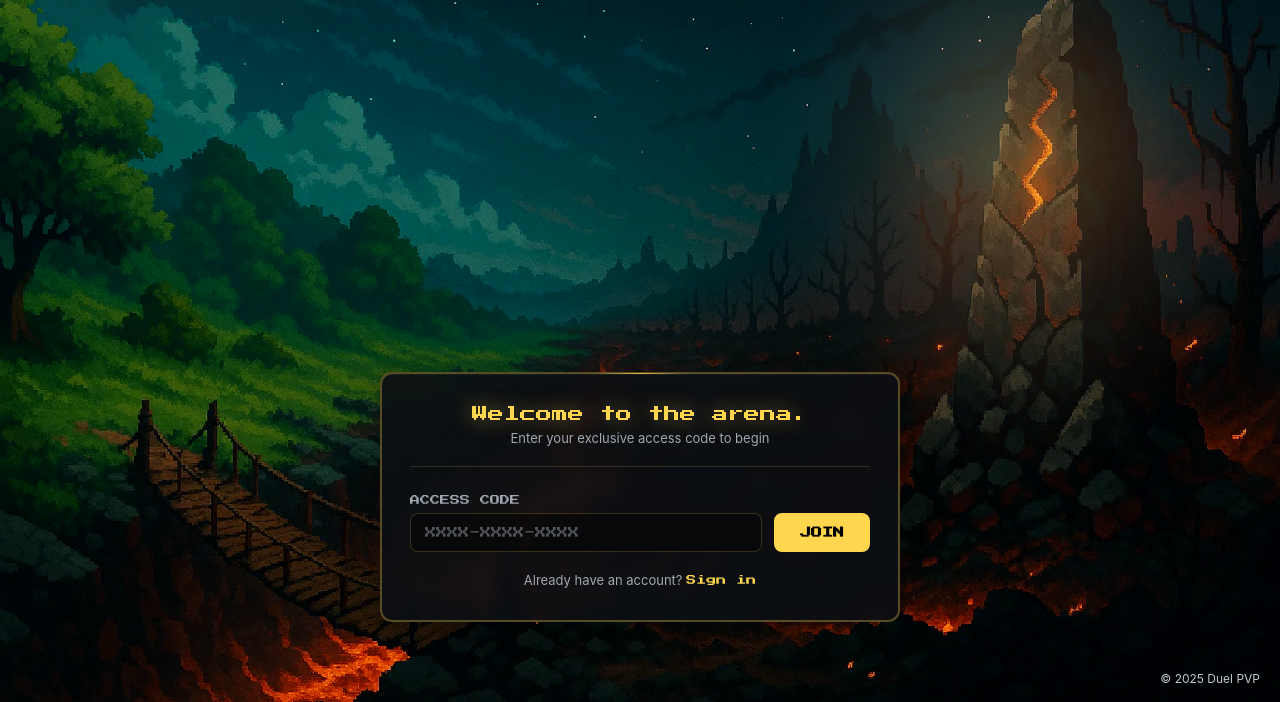
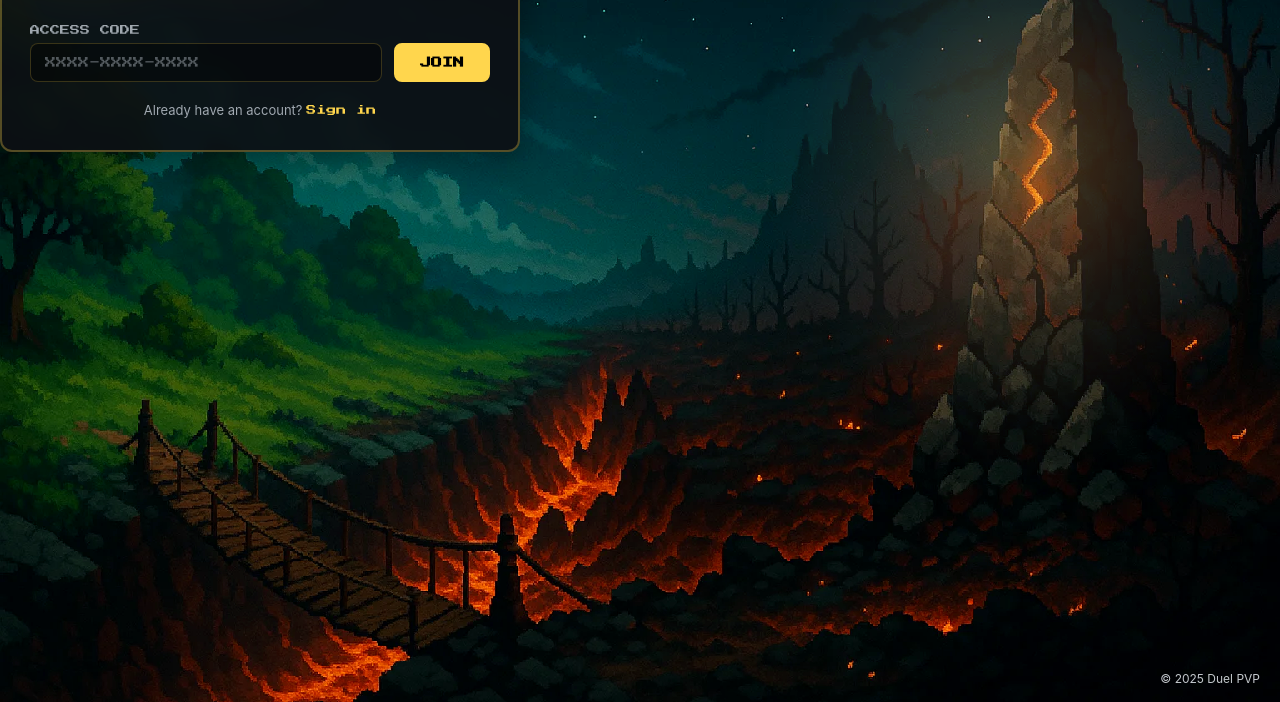
Before and after one commit to dsadqwwq/DDDDDD, a plain HTML site: page index.html in a window 1280 px wide. Shown: the part 98-800 px from the top of the page. Drawn offline with Linux system fonts and the light colour scheme.

Commit message:
Update index.html

```diff
--- a/index.html
+++ b/index.html
@@ -143,8 +143,7 @@
   }
 
   /* Page container */
-  .page-container{position:fixed;inset:0;display:grid;place-items:end center;padding-bottom:10vh; z-index:4}
-
+/home/user/DDDDDD/index.html:146 -   .page-container{position:fixed;inset:0;display:grid;place-items:center center;padding:20px;overflow-y:auto; z-index:4}
   /* Modern panel styles matching dashboard */
   .panel{
     position:relative;
```
